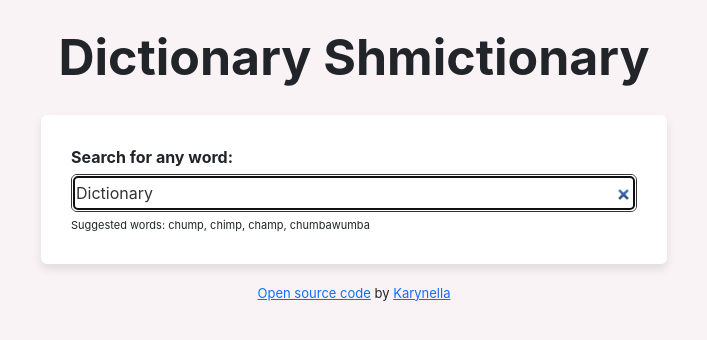
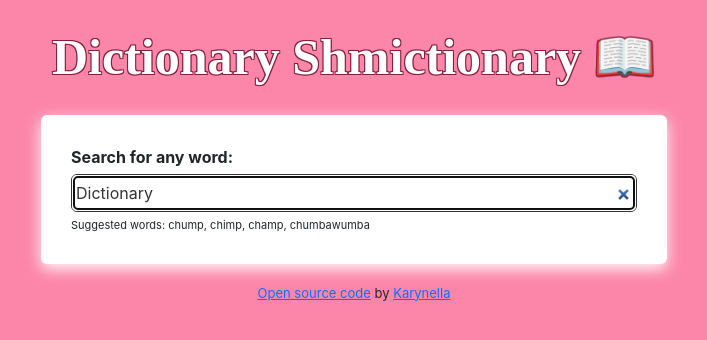
Before and after one commit to karynella/dictionary-project, a React (Create React App) app: page / in a window 1280 px wide. Shown: the top 340 px of the page, without its empty margins (286-993 px from the left). Built offline with nearby package versions, Linux system fonts and the light colour scheme; no server answers.

Commit message:
style edits

```diff
--- a/src/App.css
+++ b/src/App.css
@@ -3,7 +3,7 @@
 }
 
 body {
-  background-color: rgb(250, 243, 246);
+  background-color: rgb(252, 134, 169);
 }
 
 header {
@@ -20,4 +20,8 @@ footer {
 
 header {
   text-align: center;
+  font-family: serif;
+  color: white;
+  text-shadow: -1px -1px 0 rgb(133, 31, 61), 1px -1px 0 rgb(133, 31, 61),
+    -1px 1px 0 rgb(133, 31, 61), 1px 1px 0 rgb(133, 31, 61);
 }
--- a/src/App.js
+++ b/src/App.js
@@ -5,7 +5,7 @@ function App() {
   return (
     <div className="App">
       <div className="container">
-        <header>Dictionary Shmictionary</header>
+        <header>Dictionary Shmictionary 📖 </header>
 
         <main>
           <Dictionary defaultKeyword="Dictionary" />
--- a/src/Dictionary.css
+++ b/src/Dictionary.css
@@ -3,7 +3,7 @@
   padding: 30px;
   border-radius: 6px;
   margin: 20px 0;
-  box-shadow: 0 5px 10px rgb(0 0 0 / 10%);
+  box-shadow: 0 5px 15px rgba(255, 255, 255, 0.966);
 }
 
 .Dictionary input {
```
